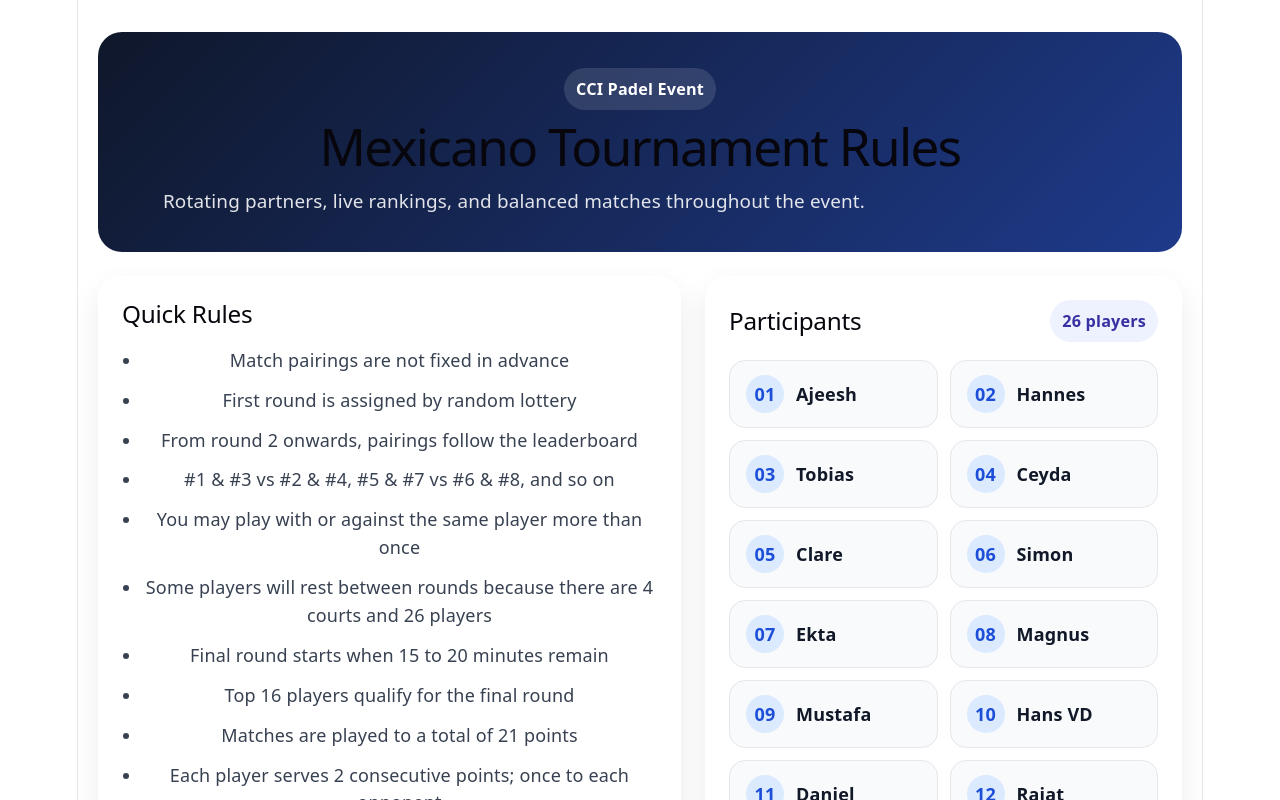
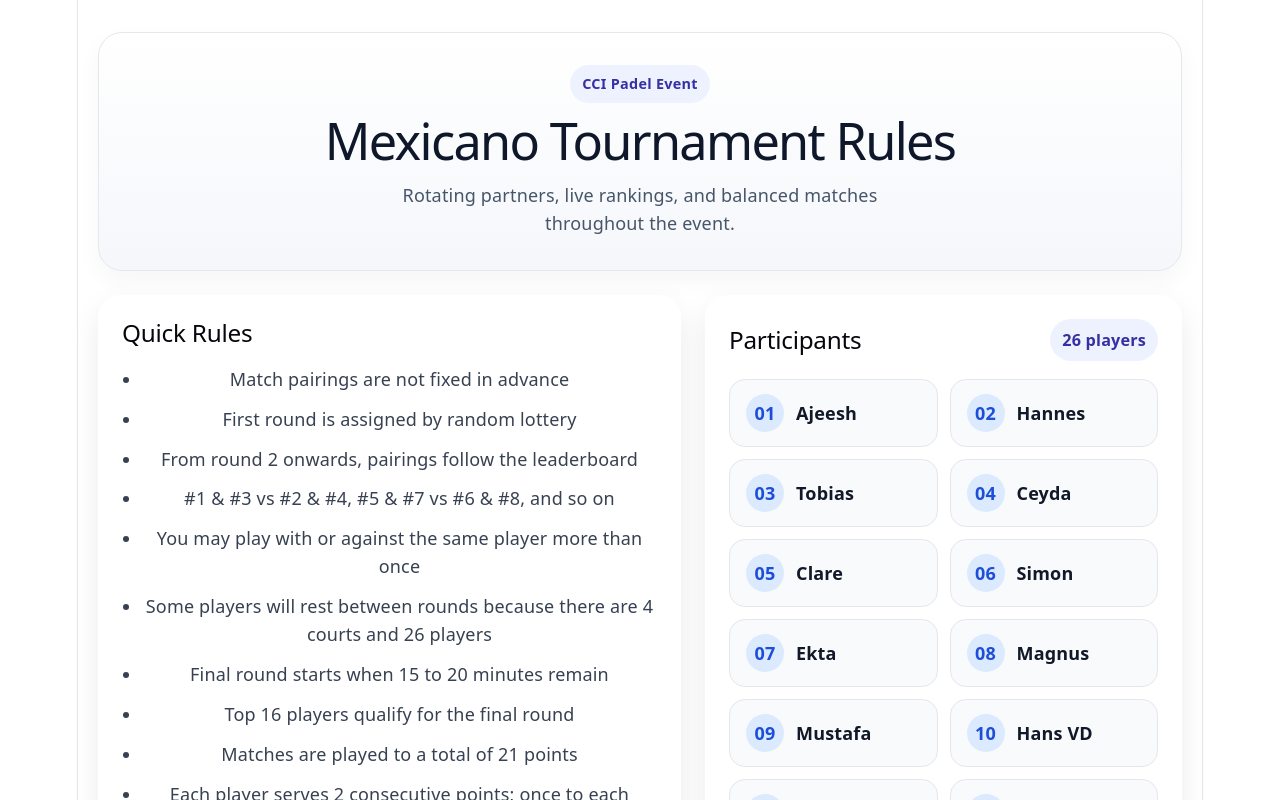
Before and after one commit to ajeesh1987/padel_tournament, a React (Vite) app: page / in a window 1280 px wide. Shown: the top 800 px of the page. Built offline with nearby package versions, Linux system fonts and the light colour scheme.

Commit message:
Update App.css

```diff
--- a/src/App.css
+++ b/src/App.css
@@ -271,34 +271,44 @@
 }
 
 .hero {
-  background: linear-gradient(135deg, #0f172a, #1e3a8a);
-  color: white;
+  background: linear-gradient(180deg, #ffffff, #f5f7fb);
   border-radius: 24px;
-  padding: 36px;
+  padding: 32px;
   margin-bottom: 24px;
+  border: 1px solid #e5e7eb;
+  box-shadow: 0 10px 25px rgba(15, 23, 42, 0.04);
+  text-align: center;
 }
-
+.heroText {
+  display: flex;
+  flex-direction: column;
+  align-items: center;
+}
 .heroText h1 {
   margin: 10px 0 12px;
-  font-size: clamp(2rem, 4vw, 3.25rem);
-  line-height: 1.05;
+  font-size: clamp(2rem, 4vw, 2.8rem);
+  line-height: 1.1;
+  color: #0f172a; /* dark instead of white */
 }
 
 .heroText p {
   margin: 0;
-  max-width: 760px;
-  font-size: 1.05rem;
+  max-width: 560px;   /* key fix */
+  text-align: center; /* ensures proper centering */
+  font-size: 1rem;
   line-height: 1.6;
-  color: rgba(255, 255, 255, 0.88);
+  color: #475569;
 }
 
 .eyebrow {
   display: inline-block;
-  padding: 8px 12px;
+  padding: 6px 12px;
   border-radius: 999px;
-  background: rgba(255, 255, 255, 0.12);
-  font-size: 0.9rem;
-  font-weight: 700;
+  background: #eef2ff;
+  color: #3730a3;
+  font-size: 0.8rem;
+  font-weight: 600;
+  letter-spacing: 0.02em;
 }
 
 .card {
```
